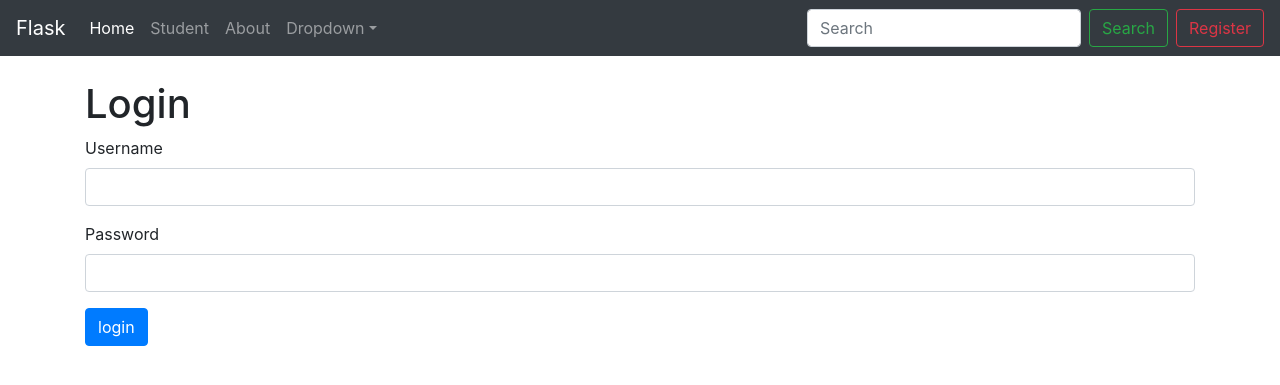
After one commit to andikanugraha11/learn-flask, a Flask app: page /login in a window 1280 px wide. The commit adds this page. Shown: the top 385 px of the page. Run offline with Flask 2, Linux system fonts and the light colour scheme; some libraries are stand-ins or nearby versions.

Commit message:
curator for login

```diff
--- a/app.py
+++ b/app.py
@@ -71,6 +71,34 @@ def register():
         return redirect(url_for('home'))
     return render_template('register.html', form=form)
 
+# User Login
+@app.route('/login', methods=['GET', 'POST'])
+def login():
+    if request.method == 'POST':
+        username = request.form['username']
+        password_candidate = request.form['password']
+
+        # create cursor
+        cur = mysql.connection.cursor()
+        result = cur.execute("SELECT * FROM users WHERE username = %s", [username])
+
+        if result > 0 :
+            data = cur.fetchone()
+            password = data['password']
+
+            # compare password
+            if sha256_crypt.verify(password_candidate, password):
+                # pass
+                app.logger.info('PASSWORD MATCH')
+            else:
+                # pass
+                app.logger.info('PASSWORD NOT MATCH')
+
+        else:
+             app.logger.info('User not found')
+
+    return render_template('login.html')
+
 if __name__ == '__main__':
     app.secret_key='secret121'
     app.run(debug=True)
--- a/templates/includes/_navbar.html
+++ b/templates/includes/_navbar.html
@@ -23,9 +23,10 @@
             </div>
         </li>
         </ul>
-        <form class="form-inline my-2 my-lg-0">
-        <input class="form-control mr-sm-2" type="text" placeholder="Search" aria-label="Search">
-        <button class="btn btn-outline-success my-2 my-sm-0" type="submit">Search</button>
+        <form style="padding-right:1vh" class="form-inline my-2 my-lg-0">
+            <input class="form-control mr-sm-2" type="text" placeholder="Search" aria-label="Search">
+            <button class="btn btn-outline-success my-2 my-sm-0" type="submit">Search</button>
         </form>
+        <a href="/register"  class="btn btn-outline-danger my-2 my-lg-0">Register</a>
     </div>
 </nav>
--- /dev/null
+++ b/templates/login.html
@@ -0,0 +1,18 @@
+{% extends 'layout.html' %}
+
+{% block body %}
+    <br/>
+    <h1>Login</h1>
+    {% include "includes/_messages.html" %}
+    <form action="" method="POST">
+        <div class="form-group">
+            <label for="username">Username</label>
+            <input type="text" name="username" id="username" class="form-control" value={{request.form.username}}>
+        </div>
+        <div class="form-group">
+            <label for="password">Password</label>
+            <input type="password" name="password" id="password" class="form-control" value={{request.form.password}}>
+        </div>
+        <p><input type="submit" class="btn btn-primary" value="login"></p>
+    </form>
+{% endblock %}
```
